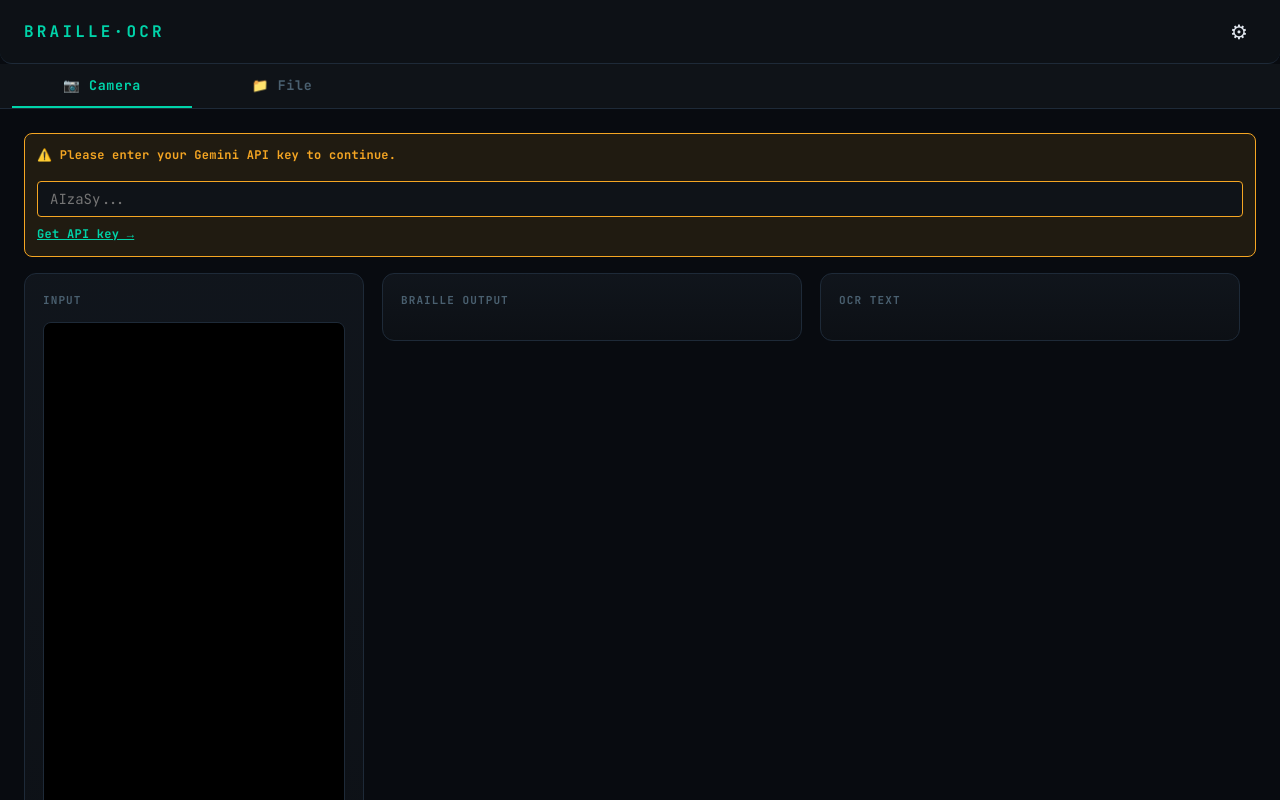
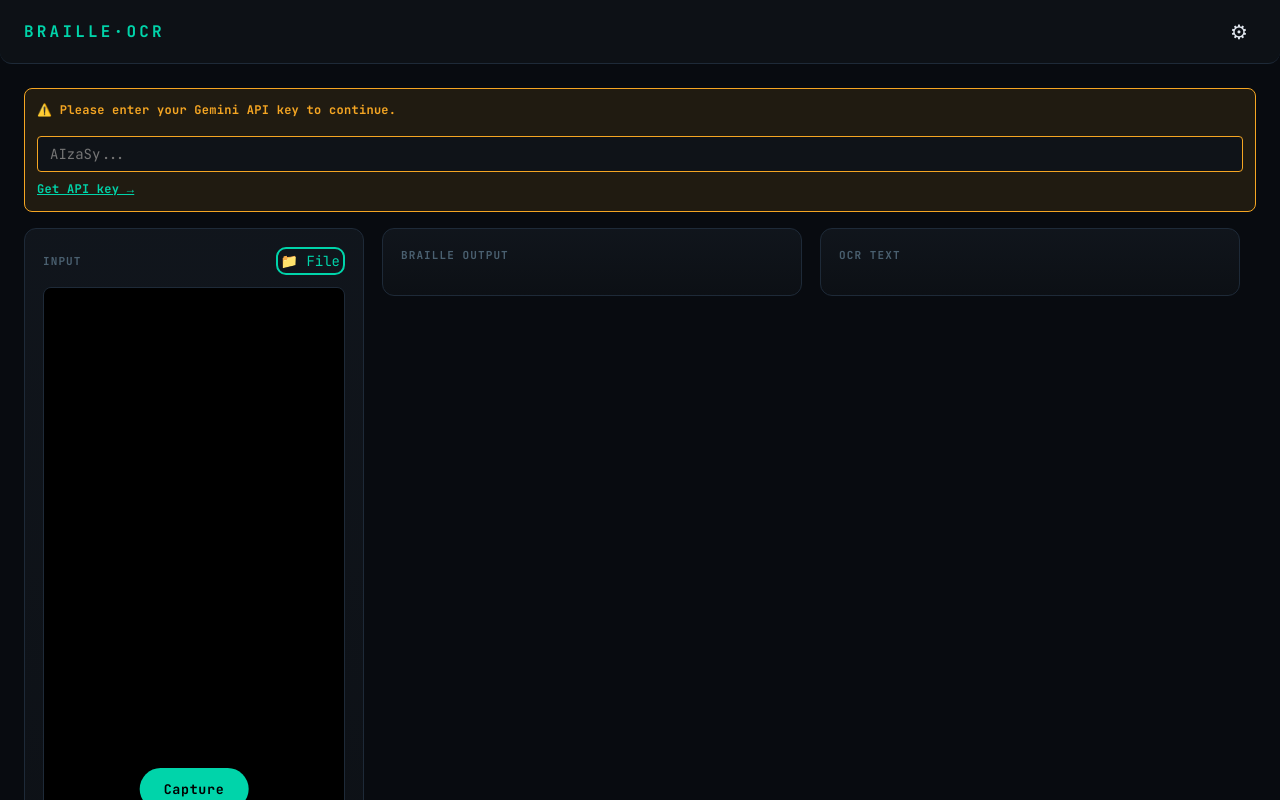
Before and after one commit to artikmuratovdev/Braille_Vision, a React (Vite) app: page / in a window 1280 px wide. Shown: the top 800 px of the page. Built offline with nearby package versions, Linux system fonts and the light colour scheme; no server answers.

Commit message:
Add switch button for tab navigation and update styles for improved layout

```diff
--- a/src/App.module.css
+++ b/src/App.module.css
@@ -5,6 +5,14 @@
   background: var(--bg);
   position: relative;
   padding-bottom: 24px;
+}
+
+.switch{
+  color: var(--accent);
+  border: 2px solid var(--accent);
+  padding: 3px;
+  border-radius: 10px;
+  font-size: 14px;
 }
 
 .header {
@@ -137,6 +145,9 @@
   letter-spacing: 0.1em;
   font-weight: 700;
   margin-bottom: 12px;
+  display: flex;
+  justify-content: space-between;
+  align-items: center;
 }
 
 .warningBanner {
--- a/src/App.tsx
+++ b/src/App.tsx
@@ -1,39 +1,45 @@
-import { useState, useEffect } from 'react';
-import { GoogleGenAI } from '@google/genai/web';
-import CameraCapture from './components/CameraCapture/CameraCapture';
-import FileUpload from './components/FileUpload/FileUpload';
-import Pipeline from './components/Pipeline/Pipeline';
-import Settings from './components/Settings/Settings';
-import OcrResult from './components/OcrResult/OcrResult';
-import BrailleOutput from './components/BrailleOutput/BrailleOutput';
-import GcodeOutput from './components/GcodeOutput/GcodeOutput';
-import { textToBraille } from './utils/braille';
-import { brailleToGcode, GcodeSettings } from './utils/gcode';
-import styles from './App.module.css';
+import { useState, useEffect } from "react";
+import { GoogleGenAI } from "@google/genai/web";
+import CameraCapture from "./components/CameraCapture/CameraCapture";
+import FileUpload from "./components/FileUpload/FileUpload";
+import Pipeline from "./components/Pipeline/Pipeline";
+import Settings from "./components/Settings/Settings";
+import OcrResult from "./components/OcrResult/OcrResult";
+import BrailleOutput from "./components/BrailleOutput/BrailleOutput";
+import GcodeOutput from "./components/GcodeOutput/GcodeOutput";
+import { textToBraille } from "./utils/braille";
+import { brailleToGcode, GcodeSettings } from "./utils/gcode";
+import styles from "./App.module.css";
 
-type PipelineState = 'idle' | 'loading' | 'done' | 'error';
+type PipelineState = "idle" | "loading" | "done" | "error";
 
 export default function App() {
-  const [activeTab, setActiveTab] = useState<'camera' | 'file'>('camera');
-  const [mobileResultTab, setMobileResultTab] = useState<'ocr' | 'braille' | 'gcode'>('ocr');
-  const [imageData, setImageData] = useState<{ base64: string, mimeType: string, previewUrl: string } | null>(null);
-  const [geminiKey, setGeminiKey] = useState<string>('');
-  const [ocrText, setOcrText] = useState<string>('');
-  const [brailleText, setBrailleText] = useState<string>('');
-  const [gcodeText, setGcodeText] = useState<string>('');
+  const [activeTab, setActiveTab] = useState<"camera" | "file">("camera");
+  const [mobileResultTab, setMobileResultTab] = useState<
+    "ocr" | "braille" | "gcode"
+  >("ocr");
+  const [imageData, setImageData] = useState<{
+    base64: string;
+    mimeType: string;
+    previewUrl: string;
+  } | null>(null);
+  const [geminiKey, setGeminiKey] = useState<string>("");
+  const [ocrText, setOcrText] = useState<string>("");
+  const [brailleText, setBrailleText] = useState<string>("");
+  const [gcodeText, setGcodeText] = useState<string>("");
   const [error, setError] = useState<string | null>(null);
   const [isSettingsOpen, setIsSettingsOpen] = useState(false);
 
   const [pipeline, setPipeline] = useState<{
-    capture: 'idle' | 'done';
+    capture: "idle" | "done";
     ocr: PipelineState;
-    braille: 'idle' | 'done';
-    gcode: 'idle' | 'done';
+    braille: "idle" | "done";
+    gcode: "idle" | "done";
   }>({
-    capture: 'idle',
-    ocr: 'idle',
-    braille: 'idle',
-    gcode: 'idle'
+    capture: "idle",
+    ocr: "idle",
+    braille: "idle",
+    gcode: "idle",
   });
 
   const [settings, setSettings] = useState<GcodeSettings>({
@@ -43,31 +49,31 @@ export default function App() {
     startY: 10,
     feedRate: 1200,
     drillRate: 300,
-    safeZ: 5
+    safeZ: 5,
   });
 
   useEffect(() => {
-    const savedKey = localStorage.getItem('gemini_api_key');
+    const savedKey = localStorage.getItem("gemini_api_key");
     if (savedKey) setGeminiKey(savedKey);
 
-    const savedSettings = localStorage.getItem('gcode_settings');
+    const savedSettings = localStorage.getItem("gcode_settings");
     if (savedSettings) {
       try {
         setSettings(JSON.parse(savedSettings));
       } catch (e) {
-        console.error('Failed to parse settings', e);
+        console.error("Failed to parse settings", e);
       }
     }
   }, []);
 
   const handleKeyChange = (key: string) => {
     setGeminiKey(key);
-    localStorage.setItem('gemini_api_key', key);
+    localStorage.setItem("gemini_api_key", key);
   };
 
   const handleSettingsChange = (newSettings: GcodeSettings) => {
     setSettings(newSettings);
-    localStorage.setItem('gcode_settings', JSON.stringify(newSettings));
+    localStorage.setItem("gcode_settings", JSON.stringify(newSettings));
 
     // Re-generate G-code if we already have braille text
     if (brailleText) {
@@ -76,73 +82,87 @@ export default function App() {
     }
   };
 
-  const handleImageCapture = (data: { base64: string, mimeType: string, previewUrl: string }) => {
+  const handleImageCapture = (data: {
+    base64: string;
+    mimeType: string;
+    previewUrl: string;
+  }) => {
     if (data.base64) {
       setImageData(data);
-      setPipeline(prev => ({ ...prev, capture: 'done', ocr: 'idle', braille: 'idle', gcode: 'idle' }));
-      setOcrText('');
-      setBrailleText('');
-      setGcodeText('');
+      setPipeline((prev) => ({
+        ...prev,
+        capture: "done",
+        ocr: "idle",
+        braille: "idle",
+        gcode: "idle",
+      }));
+      setOcrText("");
+      setBrailleText("");
+      setGcodeText("");
       setError(null);
     } else {
       setImageData(null);
-      setPipeline(prev => ({ ...prev, capture: 'idle' }));
+      setPipeline((prev) => ({ ...prev, capture: "idle" }));
     }
   };
 
   const handleProcess = async () => {
     if (!imageData) {
-      setError('Please capture or upload an image first.');
+      setError("Please capture or upload an image first.");
       return;
     }
     if (!geminiKey) {
-      setError('Please enter your Gemini API key in Settings.');
+      setError("Please enter your Gemini API key in Settings.");
       return;
     }
 
     setError(null);
-    setPipeline(prev => ({ ...prev, ocr: 'loading', braille: 'idle', gcode: 'idle' }));
+    setPipeline((prev) => ({
+      ...prev,
+      ocr: "loading",
+      braille: "idle",
+      gcode: "idle",
+    }));
 
     try {
       const ai = new GoogleGenAI({ apiKey: geminiKey });
 
       const response = await ai.models.generateContent({
-        model: 'gemini-3-flash-preview',
+        model: "gemini-3-flash-preview",
         contents: {
           parts: [
             {
-              text: "Extract all text from this image exactly as written. Return only the raw text content, preserving original line breaks. Do not add explanations, markdown formatting, or commentary."
+              text: "Extract all text from this image exactly as written. Return only the raw text content, preserving original line breaks. Do not add explanations, markdown formatting, or commentary.",
             },
             {
               inlineData: {
                 data: imageData.base64,
-                mimeType: imageData.mimeType
-              }
-            }
-          ]
-        }
+                mimeType: imageData.mimeType,
+              },
+            },
+          ],
+        },
       });
 
-      const extractedText = response.text?.trim() || '';
+      const extractedText = response.text?.trim() || "";
       if (!extractedText) {
-        throw new Error('No text extracted from the image.');
+        throw new Error("No text extracted from the image.");
       }
 
       setOcrText(extractedText);
-      setPipeline(prev => ({ ...prev, ocr: 'done' }));
+      setPipeline((prev) => ({ ...prev, ocr: "done" }));
 
       const braille = textToBraille(extractedText);
       setBrailleText(braille);
-      setPipeline(prev => ({ ...prev, braille: 'done' }));
+      setPipeline((prev) => ({ ...prev, braille: "done" }));
 
       const gcode = brailleToGcode(braille, settings);
       setGcodeText(gcode);
-      setPipeline(prev => ({ ...prev, gcode: 'done' }));
-
+      setPipeline((prev) => ({ ...prev, gcode: "done" }));
     } catch (err: any) {
       console.error(err);
-      setError(err.message || 'Failed to process image.');
-      setPipeline(prev => ({ ...prev, ocr: 'error' }));
+      setError(err.message || "Failed to process image.");
+      setPipeline((prev) => ({ ...prev, ocr: "error" }));
     }
   };
 
@@ -156,9 +176,9 @@ export default function App() {
 
   const handleDownloadGcode = () => {
     if (!gcodeText) return;
-    const blob = new Blob([gcodeText], { type: 'text/plain' });
+    const blob = new Blob([gcodeText], { type: "text/plain" });
     const url = URL.createObjectURL(blob);
-    const a = document.createElement('a');
+    const a = document.createElement("a");
     a.href = url;
     a.download = `braille_output_${new Date().getTime()}.gcode`;
     document.body.appendChild(a);
@@ -167,13 +187,16 @@ export default function App() {
     URL.revokeObjectURL(url);
   };
 
-  const isGcodeReady = pipeline.gcode === 'done' && !!gcodeText;
+  const isGcodeReady = pipeline.gcode === "done" && !!gcodeText;
 
   return (
     <div className={styles.appWrapper}>
       <header className={styles.header}>
         <h1 className={styles.logo}>BRAILLE·OCR</h1>
-        <button className={styles.settingsBtn} onClick={() => setIsSettingsOpen(!isSettingsOpen)}>
+        <button
+          className={styles.settingsBtn}
+          onClick={() => setIsSettingsOpen(!isSettingsOpen)}
+        >
           ⚙
         </button>
       </header>
@@ -186,25 +209,12 @@ export default function App() {
         onKeyChange={handleKeyChange}
       />
 
-      <div className={styles.tabBar}>
-        <button
-          className={`${styles.tab} ${activeTab === 'camera' ? styles.activeTab : ''}`}
-          onClick={() => setActiveTab('camera')}
-        >
-          📷 Camera
-        </button>
-        <button
-          className={`${styles.tab} ${activeTab === 'file' ? styles.activeTab : ''}`}
-          onClick={() => setActiveTab('file')}
-        >
-          📁 File
-        </button>
-      </div>
-
       <main className={styles.main}>
         {!geminiKey && (
           <div className={styles.warningBanner}>
-            <div style={{ marginBottom: '8px' }}>⚠️ Please enter your Gemini API key to continue.</div>
+            <div style={{ marginBottom: "8px" }}>
+              ⚠️ Please enter your Gemini API key to continue.
+            </div>
             <input
               type="password"
               placeholder="AIzaSy..."
@@ -212,8 +222,13 @@ export default function App() {
               onChange={(e) => handleKeyChange(e.target.value)}
               className={styles.apiKeyInput}
             />
-            <div style={{ marginTop: '8px', fontSize: '12px' }}>
-              <a href="https://aistudio.google.com/apikey" target="_blank" rel="noreferrer" style={{ color: 'var(--accent)' }}>
+            <div style={{ marginTop: "8px", fontSize: "12px" }}>
+              <a
+                href="https://aistudio.google.com/apikey"
+                target="_blank"
+                rel="noreferrer"
+                style={{ color: "var(--accent)" }}
+              >
                 Get API key →
               </a>
             </div>
@@ -222,9 +237,17 @@ export default function App() {
 
         <div className={styles.dashboardGrid}>
           <section className={styles.capturePanel}>
-            <div className={styles.panelHeader}>INPUT</div>
+            <div className={styles.panelHeader}>
+              <span>INPUT</span>
+              <button
+                className={styles.switch}
+                onClick={() => setActiveTab(activeTab === "file" ? "camera":"file")}
+              >
+                {activeTab === "file" ? "📷 Camera":"📁 File"}
+              </button>
+            </div>
 
-            {activeTab === 'camera' ? (
+            {activeTab === "camera" ? (
               <CameraCapture onCapture={handleImageCapture} />
             ) : (
               <FileUpload onUpload={handleImageCapture} />
@@ -235,19 +258,19 @@ export default function App() {
             {error && <div className={styles.errorBanner}>{error}</div>}
 
             <button
-              className={`${styles.processBtn} ${pipeline.ocr === 'loading' ? styles.loading : ''}`}
+              className={`${styles.processBtn} ${pipeline.ocr === "loading" ? styles.loading : ""}`}
               onClick={isGcodeReady ? handleDownloadGcode : handleProcess}
-              disabled={!imageData || pipeline.ocr === 'loading'}
+              disabled={!imageData || pipeline.ocr === "loading"}
             >
-              {pipeline.ocr === 'loading' ? (
+              {pipeline.ocr === "loading" ? (
                 <>
                   <span className={styles.spinner}></span>
                   PROCESSING...
                 </>
               ) : isGcodeReady ? (
-                'DOWNLOAD G-CODE'
+                "DOWNLOAD G-CODE"
               ) : (
-                'PROCESS IMAGE'
+                "PROCESS IMAGE"
               )}
             </button>
           </section>
@@ -260,49 +283,59 @@ export default function App() {
           <section className={`${styles.ocrPanel} ${styles.desktopPanel}`}>
             <div className={styles.panelHeader}>OCR TEXT</div>
             <OcrResult text={ocrText} onChange={handleOcrChange} />
-            <GcodeOutput gcode={gcodeText} brailleText={brailleText} settings={settings} />
+            <GcodeOutput
+              gcode={gcodeText}
+              brailleText={brailleText}
+              settings={settings}
+            />
           </section>
 
-          <section className={`${styles.mobileResultPanel} ${styles.mobileOnly}`}>
+          <section
+            className={`${styles.mobileResultPanel} ${styles.mobileOnly}`}
+          >
             <div className={styles.mobileResultTabs}>
               <button
-                className={`${styles.mobileResultTab} ${mobileResultTab === 'ocr' ? styles.activeMobileResultTab : ''}`}
-                onClick={() => setMobileResultTab('ocr')}
+                className={`${styles.mobileResultTab} ${mobileResultTab === "ocr" ? styles.activeMobileResultTab : ""}`}
+                onClick={() => setMobileResultTab("ocr")}
               >
                 OCR TEXT
               </button>
               <button
-                className={`${styles.mobileResultTab} ${mobileResultTab === 'braille' ? styles.activeMobileResultTab : ''}`}
-                onClick={() => setMobileResultTab('braille')}
+                className={`${styles.mobileResultTab} ${mobileResultTab === "braille" ? styles.activeMobileResultTab : ""}`}
+                onClick={() => setMobileResultTab("braille")}
               >
                 BRAILLE OUTPUT
               </button>
               <button
-                className={`${styles.mobileResultTab} ${mobileResultTab === 'gcode' ? styles.activeMobileResultTab : ''}`}
-                onClick={() => setMobileResultTab('gcode')}
+                className={`${styles.mobileResultTab} ${mobileResultTab === "gcode" ? styles.activeMobileResultTab : ""}`}
+                onClick={() => setMobileResultTab("gcode")}
               >
                 G-CODE
               </button>
             </div>
 
-            {mobileResultTab === 'ocr' && (
+            {mobileResultTab === "ocr" && (
               <>
                 <div className={styles.panelHeader}>OCR TEXT</div>
                 <OcrResult text={ocrText} onChange={handleOcrChange} />
               </>
             )}
 
-            {mobileResultTab === 'braille' && (
+            {mobileResultTab === "braille" && (
               <>
                 <div className={styles.panelHeader}>BRAILLE OUTPUT</div>
                 <BrailleOutput originalText={ocrText} />
               </>
             )}
 
-            {mobileResultTab === 'gcode' && (
+            {mobileResultTab === "gcode" && (
               <>
                 <div className={styles.panelHeader}>G-CODE</div>
-                <GcodeOutput gcode={gcodeText} brailleText={brailleText} settings={settings} />
+                <GcodeOutput
+                  gcode={gcodeText}
+                  brailleText={brailleText}
+                  settings={settings}
+                />
               </>
             )}
           </section>
```
